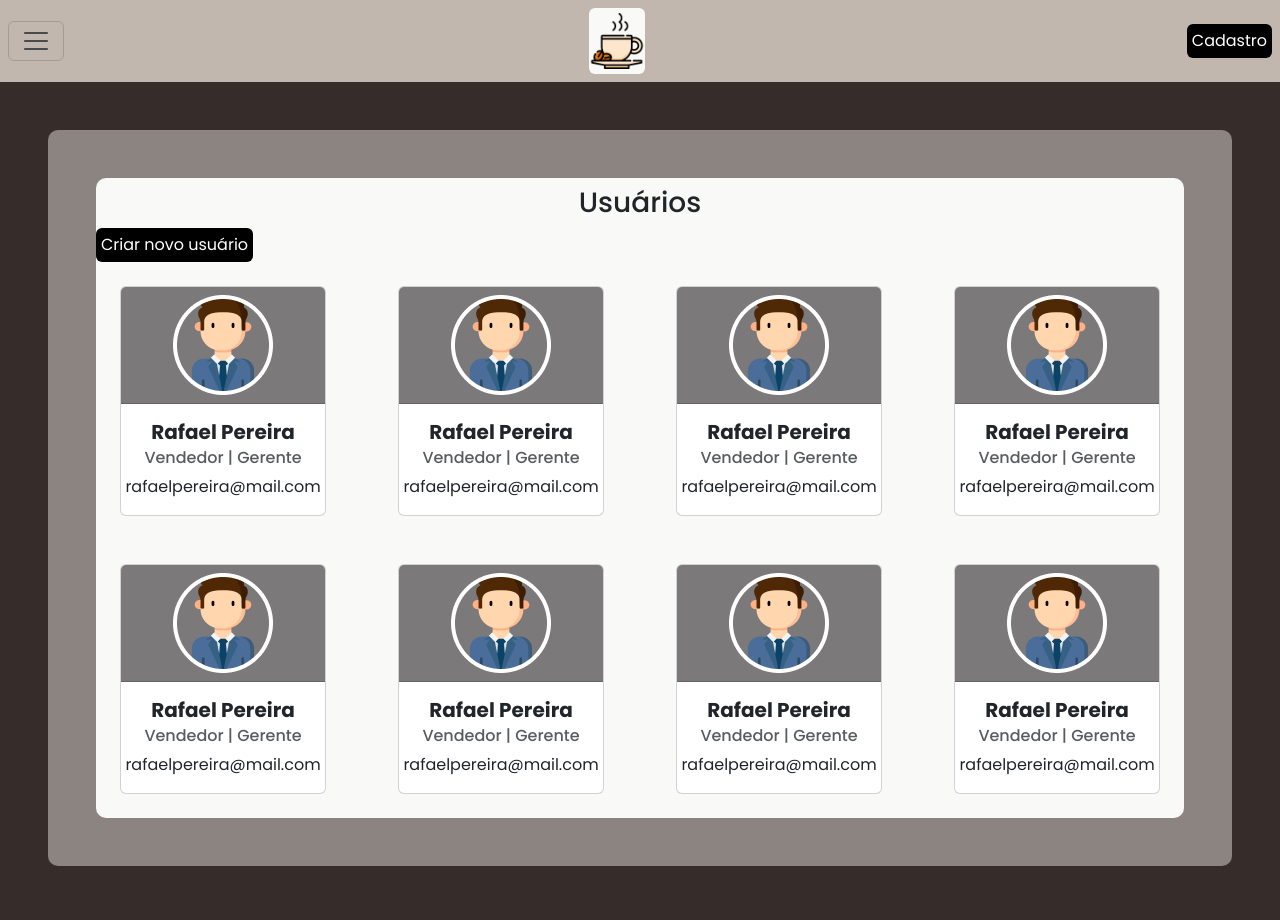
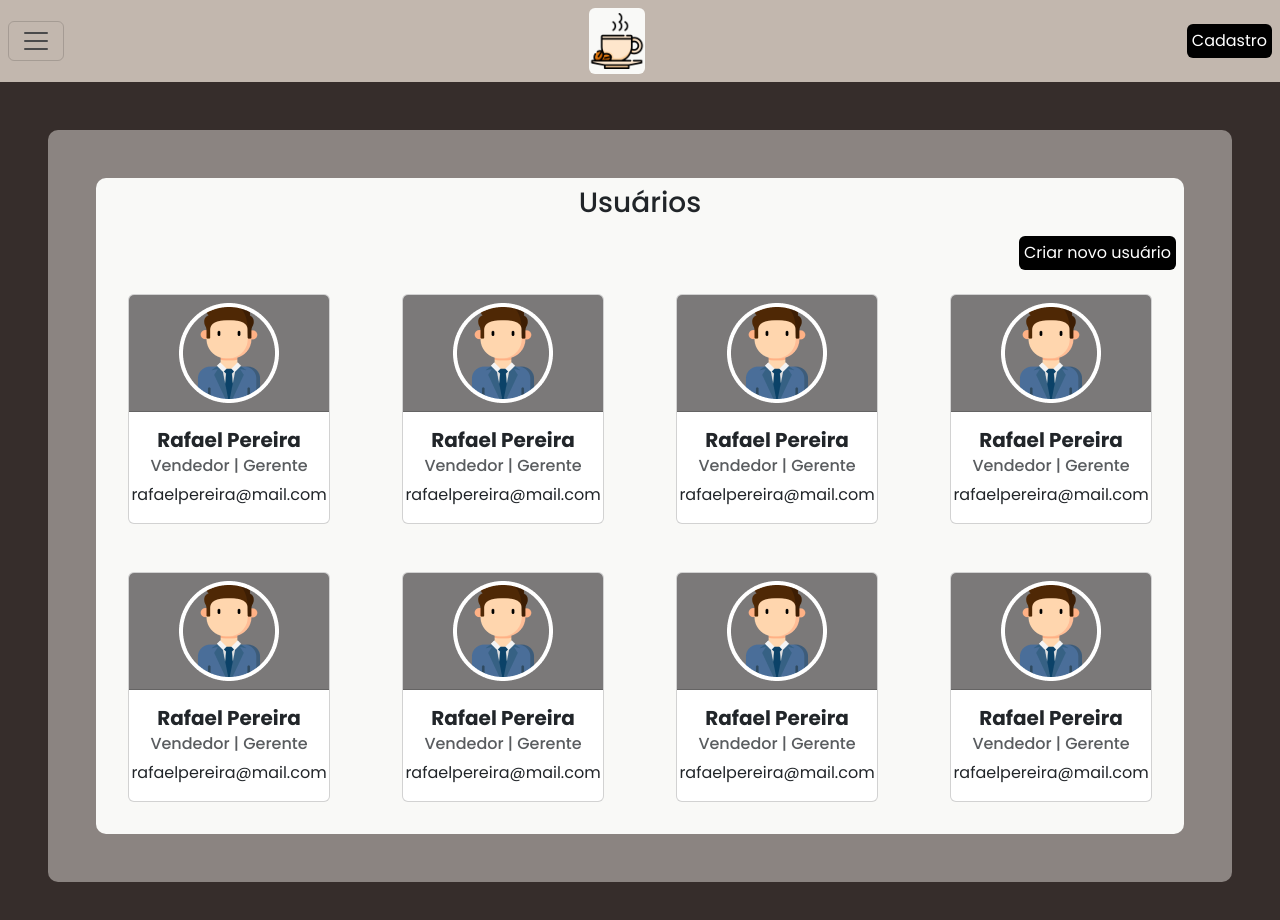
Before and after one commit to Facoffee-SI/facoffee-frontend, a React (Vite) app: page /admin/users in a window 1280 px wide. Shown: the top 920 px of the page. Built offline with nearby package versions, Linux system fonts and the light colour scheme.

Commit message:
fix: .vscode commitado

```diff
--- a/src/views/admin/users/index.tsx
+++ b/src/views/admin/users/index.tsx
@@ -67,9 +67,15 @@ const Users = () => {
       <div className="secondary-container p-5">
         <div className="tertiary-container">
           <h3 className="text-center m-2">Usuários</h3>
-          <button className="btn bg-black text-white rounded p-1" type="submit">
+          <div className='p-2'>
+            <div className="d-flex justify-content-end">
+              <button
+                className="btn bg-black text-white rounded p-1"
+                type="submit"
+              >
                 Criar novo usuário
               </button>
+            </div>
             <Row md={2} xs={1} lg={4}>
               {UserListExample.map((item) => (
                 <Col
@@ -82,6 +88,7 @@ const Users = () => {
             </Row>
           </div>
         </div>
+      </div>
     </main>
   );
 };
```
Also changed, not shown: src/views/admin/roles/index.tsx (added), 1 other file (tests, documents, lock files or other folders). Lines whose indentation alone changed are shown as unchanged.
